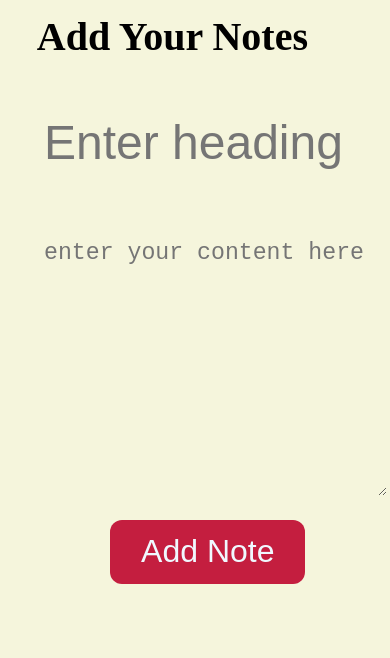
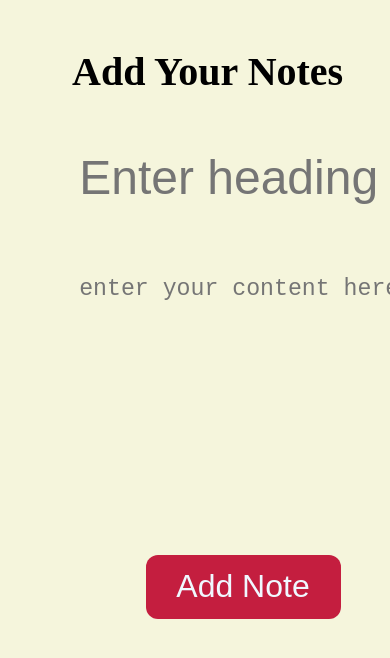
Before and after one commit to Shreya-103/Notes-App, a React (Vite) app: page / in a window 390 px wide. Shown: the top 658 px of the page. Built offline with nearby package versions, Linux system fonts and the light colour scheme.

Commit message:
ui improvement for smaller screen

```diff
--- a/src/index.css
+++ b/src/index.css
@@ -108,18 +108,8 @@ button:active{
   }
   form{
     width: 100%;
-    margin: 0.8rem;
+    margin: 0.8 0;
   }
-  /* input, textarea{
-    width: 70%;
-    display: inline;
-  }
-  input{
-    font-size: 1.5rem;
-  }
-  textarea{
-    font-size: 1rem;
-  } */
   .card-holder{
     width: 100%;
   }
```
